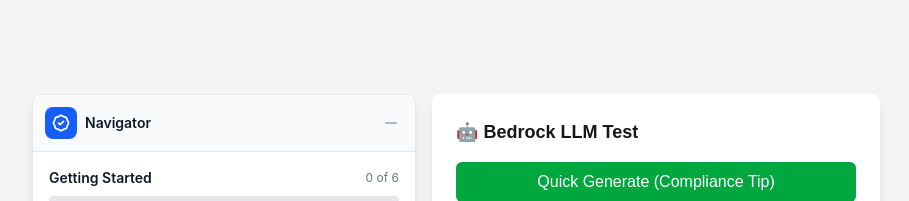
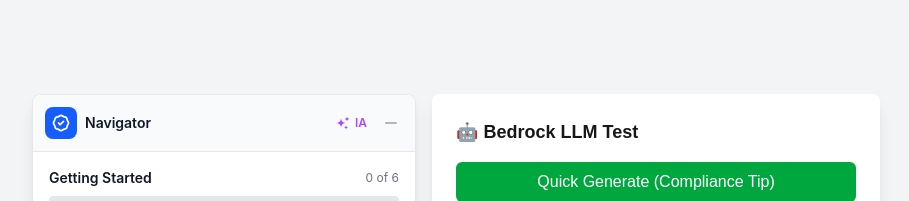
Before and after one commit to dimi7707/mvp-apptega-navigator-public, a Next.js app: page / in a window 1280 px wide. Shown: the top 201 px of the page, without its empty margins (160-1069 px from the left). Built offline with nearby package versions, Linux system fonts and the light colour scheme; no server answers.

Commit message:
Added new ia button to show/hide ia section

```diff
--- a/src/app/page.tsx
+++ b/src/app/page.tsx
@@ -48,7 +48,7 @@
         </div>
 
         {/* Bedrock Test Panel */}
-        <div className="w-full max-w-md bg-white rounded-lg shadow-lg p-6">
+        <div className="w-full max-w-md bg-white rounded-lg shadow-lg p-6" data-test="bedrock-test-panel">
           <h2 className="text-lg font-semibold mb-4">🤖 Bedrock LLM Test</h2>
 
           {/* Quick Generate Button */}
--- a/src/components/NavigatorWidget.tsx
+++ b/src/components/NavigatorWidget.tsx
@@ -149,6 +149,21 @@
         </div>
         <div className="flex items-center space-x-1">
           <button
+            onClick={() => {
+              const bedrockPanel = document.querySelector('[data-test="bedrock-test-panel"]');
+              if (bedrockPanel) {
+                bedrockPanel.style.display = bedrockPanel.style.display === 'none' ? 'block' : 'none';
+              }
+            }}
+            className="flex items-center space-x-1 px-2 py-1 text-purple-500 hover:text-purple-700 hover:bg-purple-50 rounded-md transition-all duration-200"
+            data-test="minimize-button"
+          >
+            <svg className="w-4 h-4" fill="currentColor" viewBox="0 0 24 24">
+              <path d="M9.813 15.904L9 18.75l-.813-2.846a4.5 4.5 0 00-3.09-3.09L2.25 12l2.846-.813a4.5 4.5 0 003.09-3.09L9 5.25l.813 2.846a4.5 4.5 0 003.09 3.09L15.75 12l-2.846.813a4.5 4.5 0 00-3.09 3.09zM18.259 8.715L18 9.75l-.259-1.035a3.375 3.375 0 00-2.455-2.456L14.25 6l1.036-.259a3.375 3.375 0 002.455-2.456L18 2.25l.259 1.035a3.375 3.375 0 002.456 2.456L21.75 6l-1.035.259a3.375 3.375 0 00-2.456 2.456zM16.894 20.567L16.5 21.75l-.394-1.183a2.25 2.25 0 00-1.423-1.423L13.5 18.75l1.183-.394a2.25 2.25 0 001.423-1.423l.394-1.183.394 1.183a2.25 2.25 0 001.423 1.423l1.183.394-1.183.394a2.25 2.25 0 00-1.423 1.423z"/>
+            </svg>
+            <span className="text-xs font-semibold">IA</span>
+          </button>
+          <button
             onClick={() => setIsMinimized(true)}
             className="p-1 text-gray-400 hover:text-gray-600 transition-colors duration-200"
           >
```
